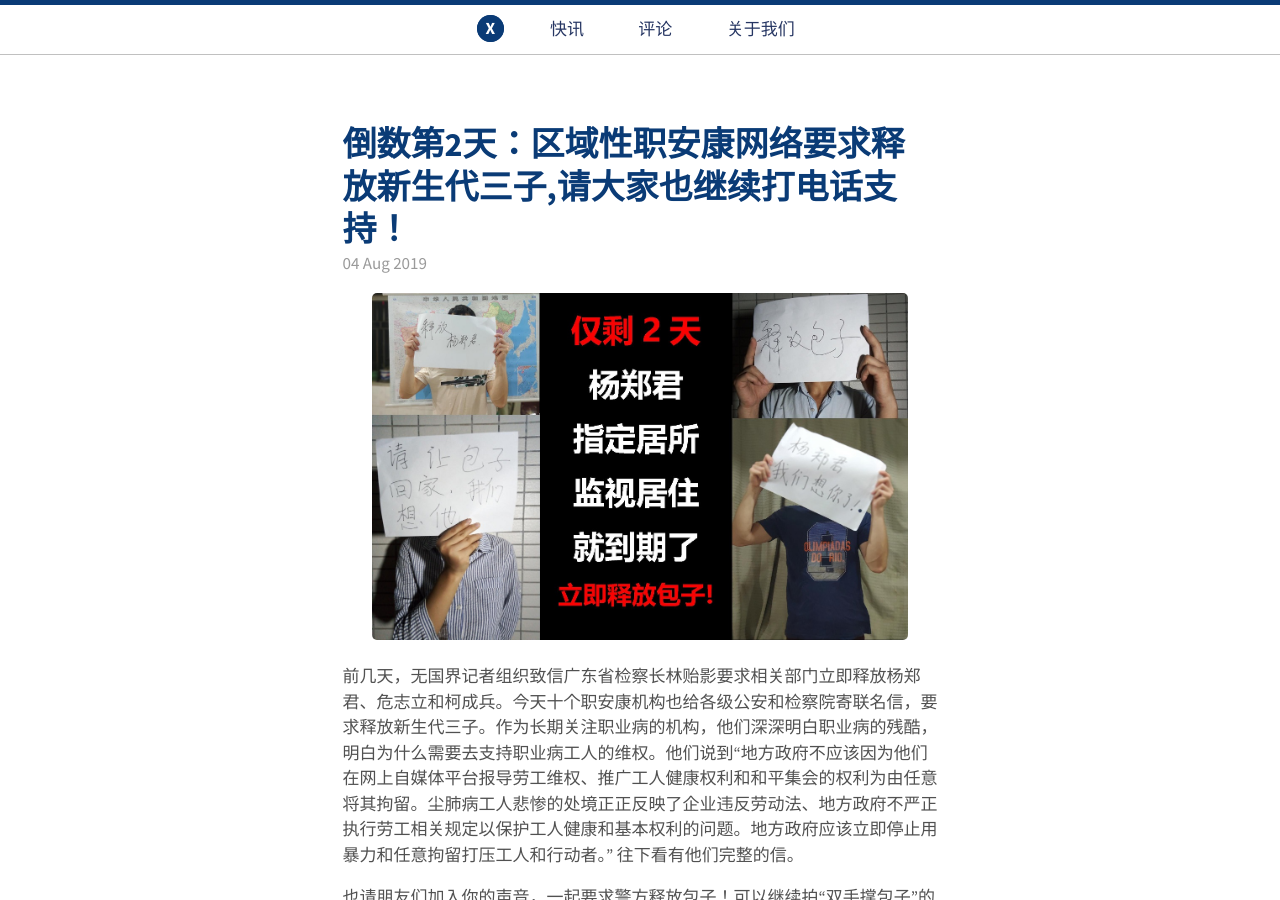
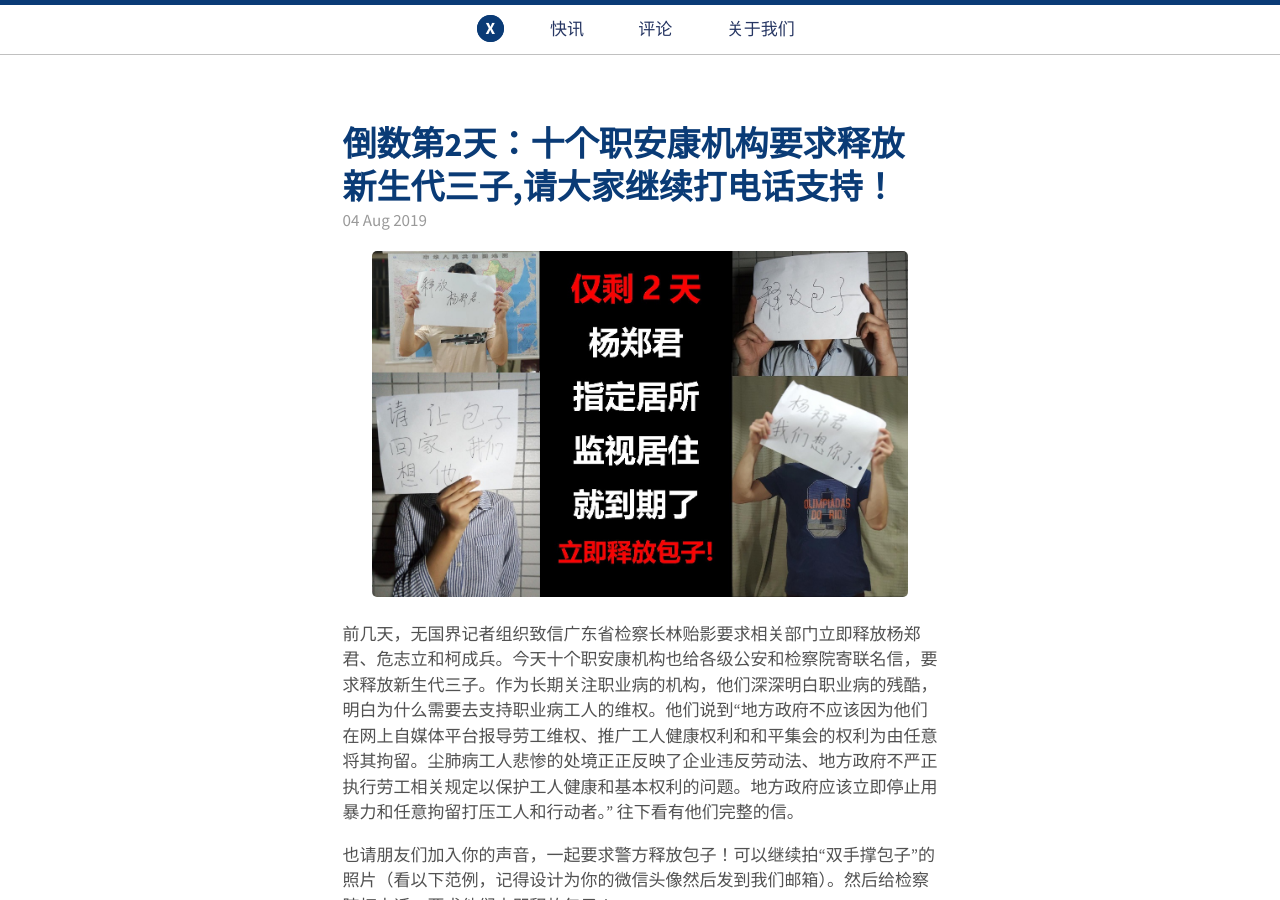
Before and after one commit to xsdai3/xsdai3.github.io, a Jekyll site: the page built from _posts/2019-08-04-2tian.md, in a window 1280 px wide and 900 px high. Built offline with Jekyll 4.4.1, drawn with Linux system fonts in a browser that asks for light colours.

Commit message:
Update 2019-08-04-2tian.md

```diff
--- a/_posts/2019-08-04-2tian.md
+++ b/_posts/2019-08-04-2tian.md
@@ -1,6 +1,6 @@
 ---
 layout: post
-title: "倒数第2天：区域性职安康网络要求释放新生代三子,请大家也继续打电话支持！"
+title: "倒数第2天：十个职安康机构要求释放新生代三子,请大家继续打电话支持！"
 date: 2019-08-04
 tags: kuaixun
 excerpt_separator: <!--more-->
```
